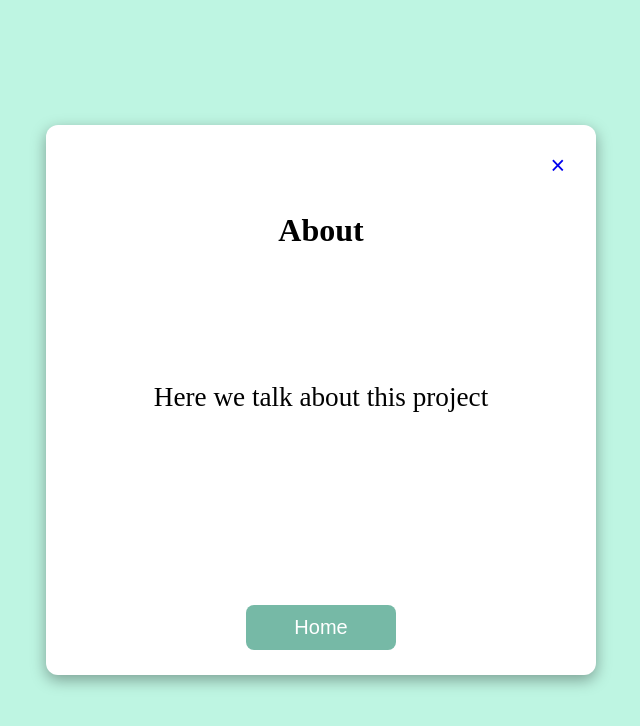
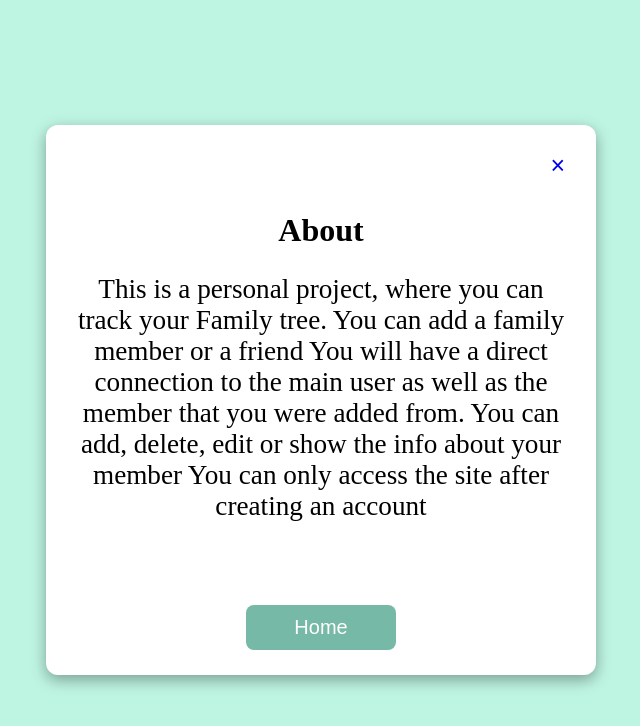
Before and after one commit to claracmelo/ffonnect-front, a React (Create React App) app: page /about in a window 1280 px wide. Shown: the top 726 px of the page, without its empty margins (319-959 px from the left). Built offline with nearby package versions, Linux system fonts and the light colour scheme; no server answers.

Commit message:
styling part 6

```diff
--- a/src/components/About.jsx
+++ b/src/components/About.jsx
@@ -16,7 +16,12 @@ const About = () => {
         </div>
         <div className="body">
           <div>
-          Here we talk about this project
+            This is a personal project, where you can track your Family tree.
+            You can add a family member or a friend
+            You will have a direct connection to the main user as well as the member that you were added from.
+            You can add, delete, edit or show the info about your member
+            You can only access the site after creating an account
+
           </div>
         </div>
         <div className="footer">
--- a/src/components/AllMembers.jsx
+++ b/src/components/AllMembers.jsx
@@ -4,16 +4,17 @@ import pic from "../css/whistler.jpeg"
 
 const AllMembers = (props) => {
   const navigate = useNavigate()
-  let leftSide = 350
+  let leftSide = 250
 
   return (
     <div className='tree'>
       <div className='title'><h2> Family & Friends Tree </h2></div>
-
+      {console.log(props.members)}
       {props.members?.map((member) => {
         return (
           // individual car
           <>
+
            <div className={
             `row${member.row===-1?"M1":
            member.row===-2?"M2":member.row===-3?"M3":
@@ -25,7 +26,7 @@ const AllMembers = (props) => {
             member.row === 3 ? 'card3' : member.row === 4 ? 'card4' :
             member.row === -1 ? 'cardM1' : member.row === -2 ? 'cardM2' :
             member.row === -3 ? 'cardM3' : member.row === -4 ? 'cardM4' : "card-root"}
-            style={{ left: leftSide=leftSide>=700?leftSide=500:leftSide=leftSide+50}} >
+            style={{ left: leftSide=leftSide>=650?leftSide=250:leftSide=leftSide+100}} >
               <div className='parent'>
                 {/* above button */}
                 <button><Link to='/new' state={{ member_name: `${member.name}`, myRelation: 'parents', userRow: member.row }}
@@ -74,7 +75,7 @@ const AllMembers = (props) => {
       })
       }
       <div className='row0' >
-        <div className='card-root' style={{ left: 500}} >
+        <div className='card-root' style={{ left: 350}} >
           <div className='parent'>
             {/* above button */}
             <button><Link to='/new' state={{ member_name: `${props.user.username}`, myRelation: 'parents', userRow: 0 }}
--- a/src/css/allMembers.css
+++ b/src/css/allMembers.css
@@ -3,7 +3,7 @@
     flex-direction: column;
     align-items: center;
     border-radius: 15px;
-    position: fixed;
+    position: absolute;
 }
 .card1 .card-id{
     background-color: lightgoldenrodyellow;
@@ -112,7 +112,6 @@ Link {
 .cardM3{
     top: 785px
 }
-.row0{
+.row0,.row1,.row2,.row3{
     display: flex;
-
 }
```
